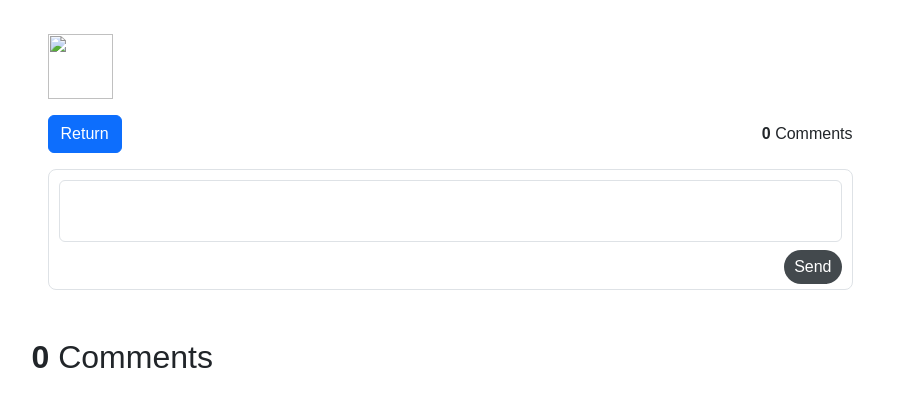
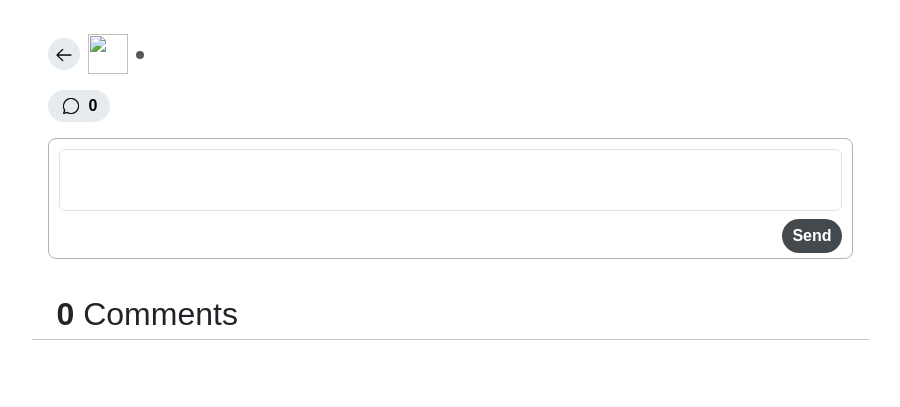
Before and after one commit to amel-sc/stage.S2.forum, a PHP site: page /pages/model.php?page=comment.php&subject_id= in a window 1280 px wide. Shown: the part 57-464 px from the top of the page, without its empty margins (190-1090 px from the left). Run offline with PHP 8.4, Linux system fonts and the light colour scheme; data that the repository does not hold is empty.

Commit message:
update css

```diff
--- a/assets/css/style.css
+++ b/assets/css/style.css
@@ -51,6 +51,10 @@ button[type=submit]:hover {
     padding: 10px 10px 5px 10px;
 }
 
+.comment-content {
+    padding: 0px 0px 0px 50px;
+}
+
 .comment-button {
     border: none;
     border-radius: 4px;
@@ -59,9 +63,37 @@ button[type=submit]:hover {
     background-color:  #43494d;
     box-sizing: border-box;
 }
+.comment-button:hover {
+    background-color: #32373a;
+}
+.comment-button:active {
+    background-color: #212527;
+}
 
-.comment-button:hover {
-    background-color: #212527;
+.comment-link {
+    text-decoration: none;
+    display: block;
+    padding: 4px 13px 4px 13px;
+    background-color: #e5ebee;
+}
+.comment-link:hover {
+    background-color: #dbe4e9;
+}
+.comment-link:active {
+    background-color: #c9d7de;
+}
+
+.return-button {
+    text-decoration: none;
+    display: block;
+    padding: 4px 6px 4px 6px;
+    background-color: #e5ebee;
+}
+.return-button:hover {
+    background-color: #dbe4e9;
+}
+.return-button:active {
+    background-color: #c9d7de;
 }
 
 /* hr */
@@ -77,3 +109,12 @@ button[type=submit]:hover {
     border-radius: 50%;
     display: inline-block;
 }
+
+/* not or is link element */
+.not-link {
+    pointer-events: none;
+}
+
+.is-link {
+    pointer-events: auto;
+}
--- a/inc/function.php
+++ b/inc/function.php
@@ -34,8 +34,6 @@
     }
 
 
-
-
     // function to get comment by forum_subject
     function get_comment_by_subject($subject_id)
     {
--- a/pages/comment.php
+++ b/pages/comment.php
@@ -23,16 +23,22 @@
     }
 ?>
 
-<section class="p_container mb-2" style="margin-top: 75px;">
+<section class="p_container" style="margin-top: 75px;">
     <!-- post's card -->
-    <div class="card card-post-selected col-12 col-lg-9 mb-3 m-auto border-0 rounded-4">
+    <div class="card card-post-selected col-12 col-lg-9 mb-1 m-auto border-0 rounded-4">
         <div class="card-body">
             <!-- sender info (user img, name , sended_date) -->
-            <div class="post-info d-flex mb-3">
-                <img src="<?= $subject[0]['u_image'] ?>" alt="" style="width: 65px; height: 65px">
-                <div class="sender-info d-flex flex-column justify-content-between">
-                    <p class="m-0 fw-medium"><?= $subject[0]['u_last_name'] ?> <?= $subject[0]['u_first_name'] ?></p>
-                    <p class="m-0"><?= $subject[0]['s_date'] ?></p>
+            <div class="post-info d-flex align-items-center gap-2 mb-2">
+                <a href="<?= navigation_link($link) ?>" class="return-button rounded-circle">
+                    <img src="../assets/images/return-arrow.png" alt="" style="width: 20px; height: 20px;">
+                </a>
+                <img src="<?= $subject[0]['u_image'] ?>" alt="" style="width: 40px; height: 40px">
+                <div class="">
+                    <p class="m-0">
+                        <span class="fw-bold"><?= $subject[0]['u_last_name'] ?> <?= $subject[0]['u_first_name'] ?></span>
+                        <span class="dot"></span>
+                        <span style="color: #595959;"><?= $subject[0]['s_date'] ?></span>
+                    </p>
                 </div>
             </div>
             <!-- post content -->
@@ -42,20 +48,22 @@
             </div>
             <!-- comment number and button to comment -->
             <div class="post-comment mt-3 mb-3 d-flex justify-content-between align-items-center">
-                <!-- link to comment  -->
-                <a href="<?= navigation_link($link) ?>" class="btn btn-primary">Return</a>
                 <!-- commment number -->
                 <?php $comments_number = get_comment_by_subject($subject[0]['subject_id']); ?>
-                <p class="m-0"><span class="fw-bold"><?= count($comments_number) ?></span> Comments</p>
+                <!-- link to comment  -->
+                <label class="d-flex align-items-center gap-2 rounded-pill comment-link" for="comment-textarea">
+                    <img src="../assets/images/comment.png" alt="" style="width: 20px; height: 20px">
+                    <span class="text-black fw-bold"><?= count($comments_number) ?></span>
+                </label>
             </div>
             <!-- input comment -->
-            <div class="input-comment mb-3 border rounded-3">
+            <div class="input-comment mb-3 border border-dark-subtle rounded-3">
                 <form action="traitement_comment.php" method="get">
-                    <textarea class="form-control mb-2" id="" name="c_content" rows="2" style="resize: none;" required></textarea>
+                    <textarea class="form-control mb-2" id="comment-textarea" name="c_content" rows="2" style="resize: none;" required></textarea>
                     <!-- hidden values to send -->
                     <input type="hidden" name="subject_id" value="<?= $subject[0]['subject_id'] ?>">
                     <div class="d-flex justify-content-end">
-                        <button type="submit" class="rounded-pill comment-button">Send</button>
+                        <button type="submit" class="rounded-pill comment-button fw-bold">Send</button>
                     </div>
                 </form>
             </div>
@@ -64,25 +72,31 @@
 </section>
 
 <!-- comments -->
-<section class="comment_container">
-    <?php $comment_number = count($comments); ?>
-    <h2 class="col-12 col-lg-9 m-auto"><span class="fw-bold"><?= $comment_number ?></span> Comments</h2>
+<section class="comment_container mb-3">
+    <h2 class="col-12 col-lg-9 m-auto" style="padding: 0px 0px 0px 25px;"><span class="fw-bold"><?= count($comments) ?></span> Comments</h2>
+    <!-- separator -->
+    <hr class="hr-design col-12 col-lg-9">
+
     <?php foreach ($comments as $item) { ?>
-        <div class="card card-comment col-12 col-lg-9 mb-3 rounded-1 m-auto">
+        <div class="card card-comment col-12 col-lg-9 border-0 mb-2 m-auto">
             <div class="card-body">
                 <!-- sender info (user img, name , sended_date) -->
-                <div class="post-info d-flex mb-3">
-                    <img src="<?= $item['u_image'] ?>" alt="" style="width: 55px; height: 55px">
-                    <div class="sender-info d-flex flex-column justify-content-between">
-                        <p class="m-0 fw-medium"><?= $item['u_last_name'] ?> <?= $item['u_first_name'] ?></p>
-                        <p class="m-0"><?= $item['c_date'] ?></p>
+                <div class="comment-info d-flex align-items-center gap-2 mb-1">
+                    <img src="<?= $item['u_image'] ?>" alt="" style="width: 40px; height: 40px">
+                    <div class="">
+                        <p class="m-0">
+                            <span class="fw-bold"><?= $item['u_last_name'] ?> <?= $item['u_first_name'] ?></span>
+                            <span class="dot"></span>
+                            <span style="color: #595959;"><?= $item['c_date'] ?></span>
+                        </p>
                     </div>
                 </div>
                 <!-- post content -->
-                <div class="post-content">
+                <div class="comment-content">
                     <p class="card-text"><?= $item['c_content'] ?></p>
                 </div>
             </div>
         </div>
+
     <?php } ?>
 </section>
```
Also changed, not shown: pages/home.php (+5 -6 lines), assets/images/return-arrow.png (added).
